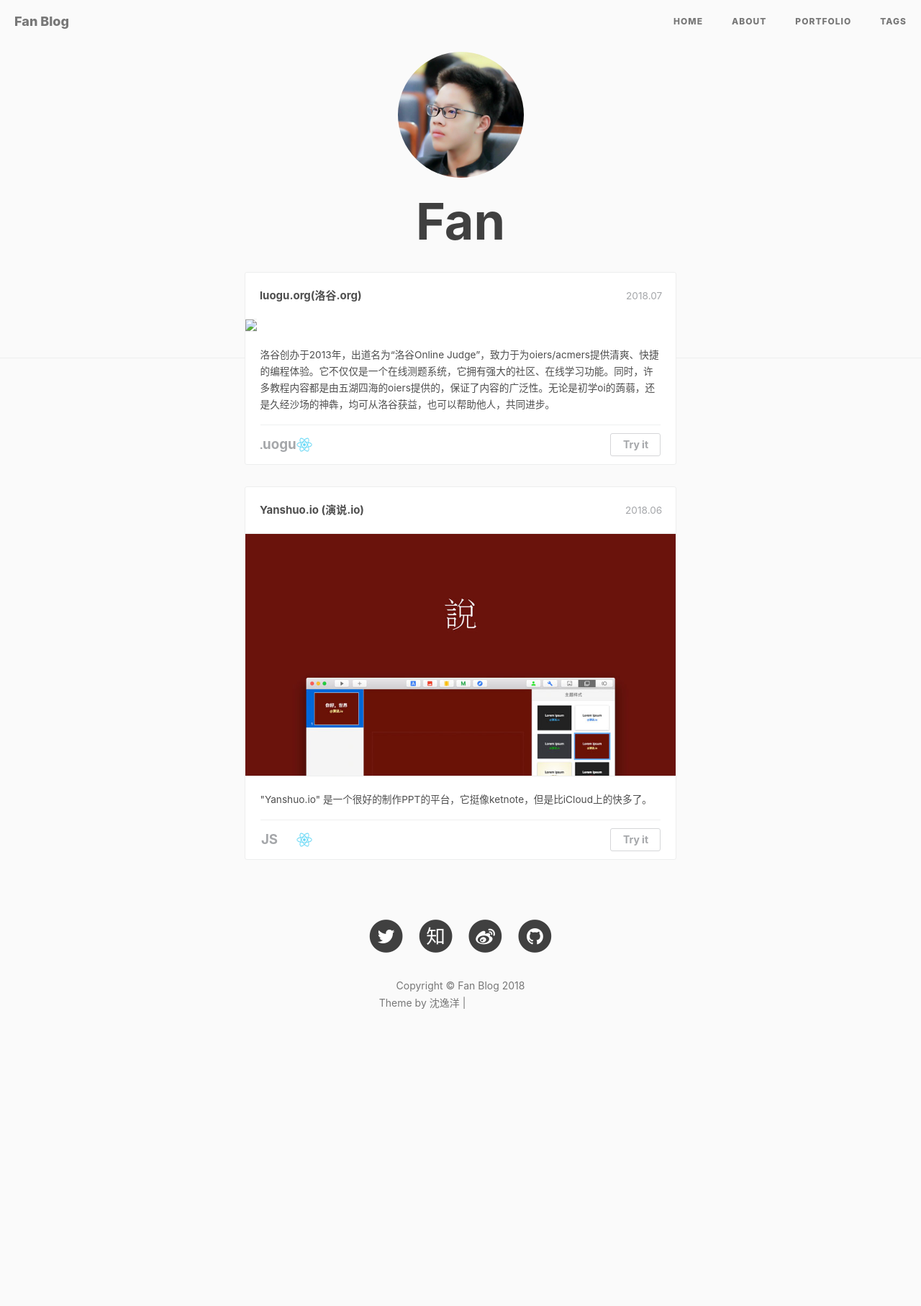
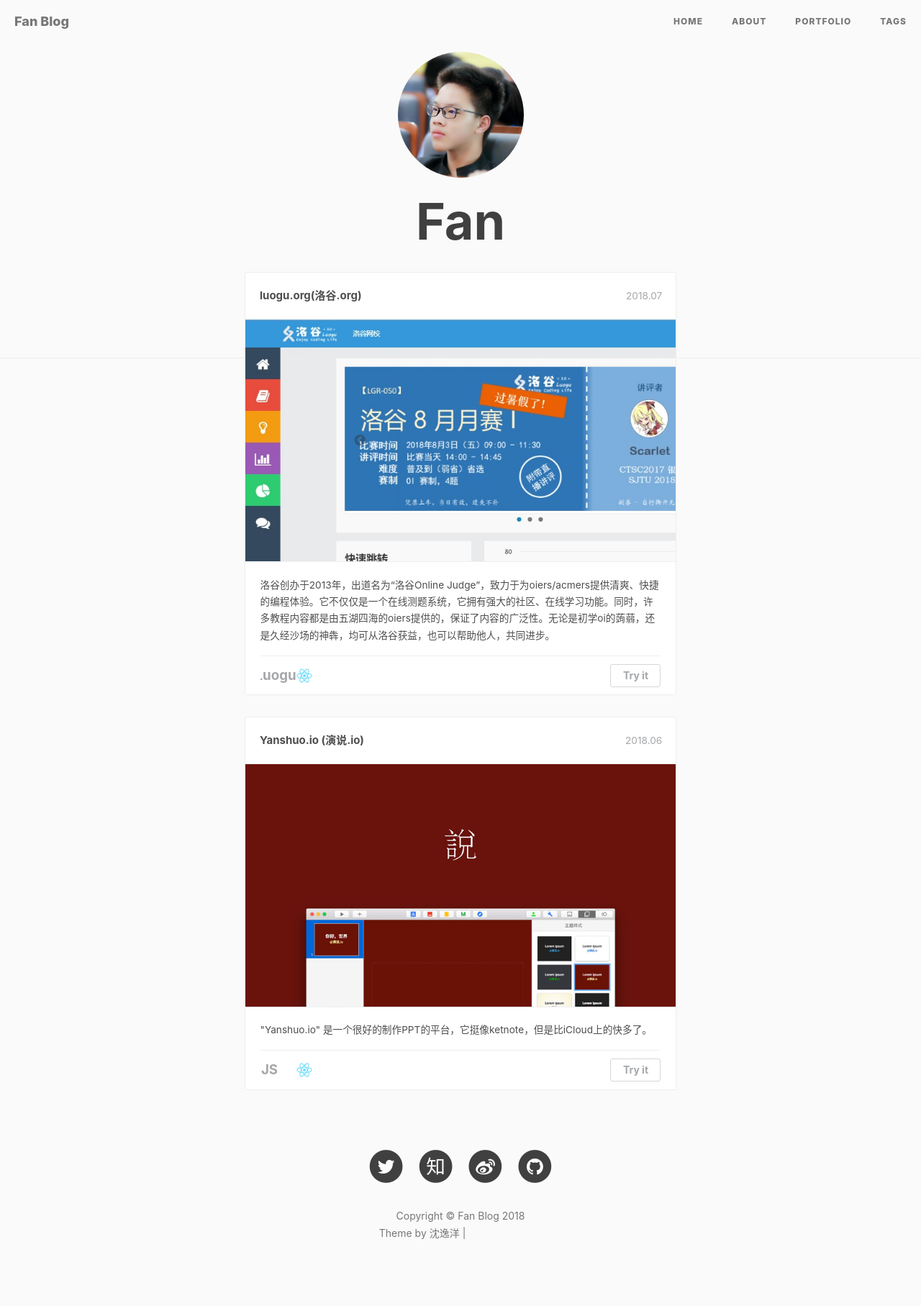
Before and after one commit to fang-keyou/keyou-fang.github.io, a Jekyll site: the page built from portfolio/index.html, in a window 1280 px wide. Shown: the whole page at 72% size. Built offline with Jekyll 4.4.1, drawn with Linux system fonts in a browser that asks for light colours; nearby versions of some CDN libraries; comment, search, counter and statistics services are not loaded; before the commit the page ends 1495 px from its top, so only the background shows below that; grey boxes are pictures that could not be loaded.

Commit message:
Update index.html

```diff
--- a/portfolio/index.html
+++ b/portfolio/index.html
@@ -25,7 +25,7 @@
 						<div class="cbp_tmlabel">
 							<h2 id="boxoffice">luogu.org(洛谷.org)</h2>
 							<time>2018.07</time>
-							<img src="luogu.jpg">
+							<img src="images/luogu.jpg">
 							<ul>
 								<li>
 									洛谷创办于2013年，出道名为“洛谷Online Judge”，致力于为oiers/acmers提供清爽、快捷的编程体验。它不仅仅是一个在线测题系统，它拥有强大的社区、在线学习功能。同时，许多教程内容都是由五湖四海的oiers提供的，保证了内容的广泛性。无论是初学oi的蒟蒻，还是久经沙场的神犇，均可从洛谷获益，也可以帮助他人，共同进步。
```
